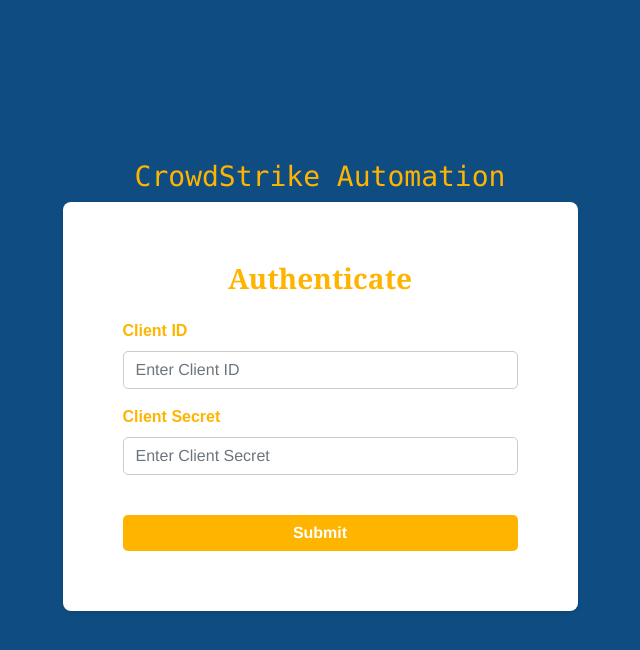
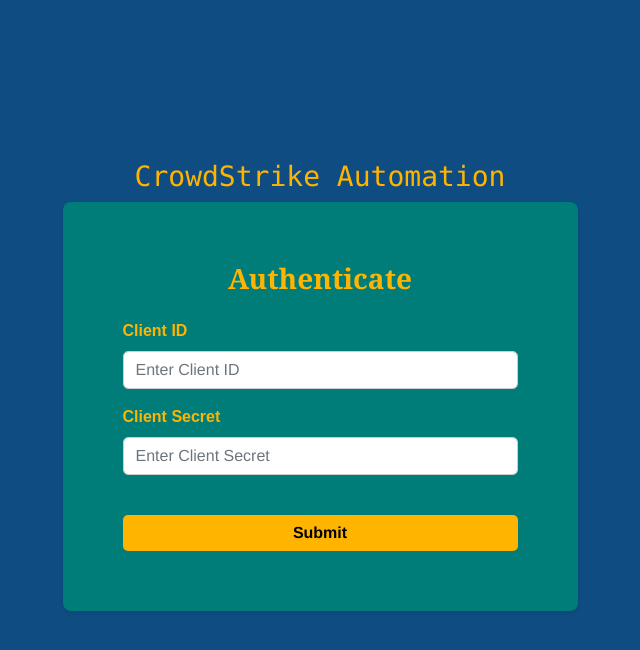
Before and after one commit to zayeemZaki/FullStackCrowdStrikeAutomation, a Flask app: page /authenticate in a window 1280 px wide. Shown: the part 17-667 px from the top of the page, without its empty margins (320-960 px from the left). Run offline with Flask 3, Linux system fonts and the light colour scheme; some libraries are stand-ins or nearby versions.

Commit message:
updated auth ui

```diff
--- a/website/templates/authenticate.html
+++ b/website/templates/authenticate.html
@@ -66,7 +66,7 @@
     }
 
     .card {
-        background-color: #ffffff;
+        background-color: #007d79;
         padding: 40px;
         border-radius: 8px;
         border: 1px solid #007d79; /* Turquoise */
@@ -86,14 +86,14 @@
     .btn-custom {
         background-color: #ffb400; /* Gold */
         border: none;
-        color: #ffffff;
+        color: #000000;
         font-weight: 600;
         border-radius: 5px;
     }
 
     .btn-custom:hover {
-        background-color: #007d79; /* Turquoise */
-        border-color: #00707b; /* Darker turquoise */
+        background-color: #0f4c81; /* Turquoise */
+        border-color: #ffffff; /* Darker turquoise */
     }
 
     h3 {
```
